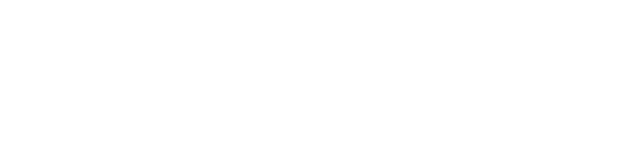
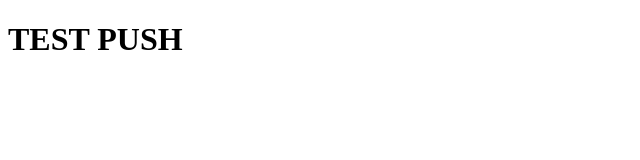
Before and after one commit to Roly5573/Resume_Implementation, a plain HTML site: page index.html in a window 1280 px wide. Shown: the whole page, without its empty margins (0-640 px from the left). Drawn offline with Linux system fonts and the light colour scheme.

Commit message:
index.html

```diff
--- a/index.html
+++ b/index.html
@@ -7,6 +7,6 @@
     <title>Document</title>
 </head>
 <body>
-
+ <h1>TEST PUSH</h1>
 </body>
 </html>
```
